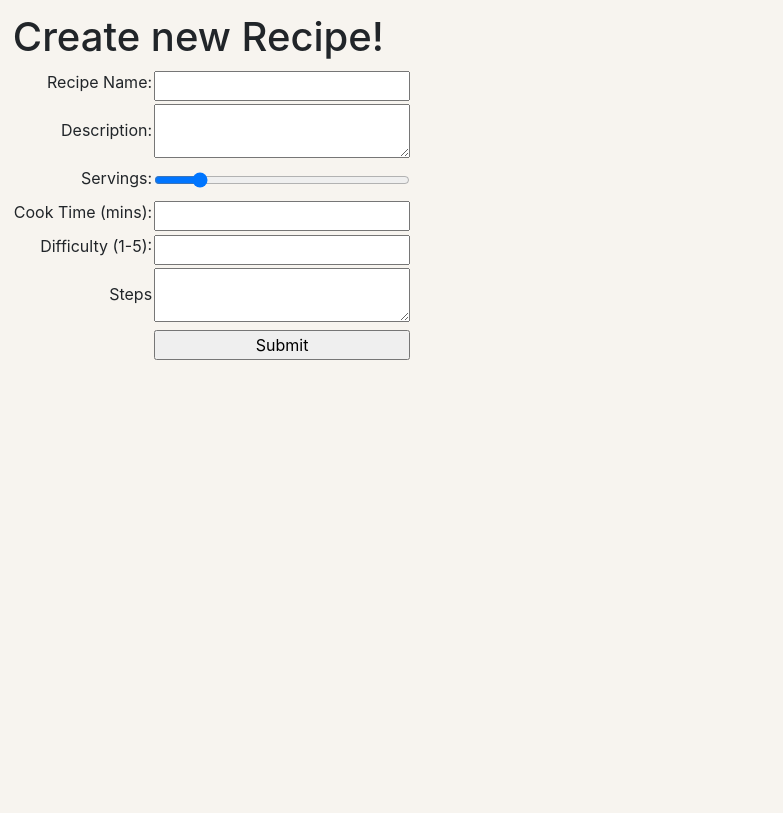
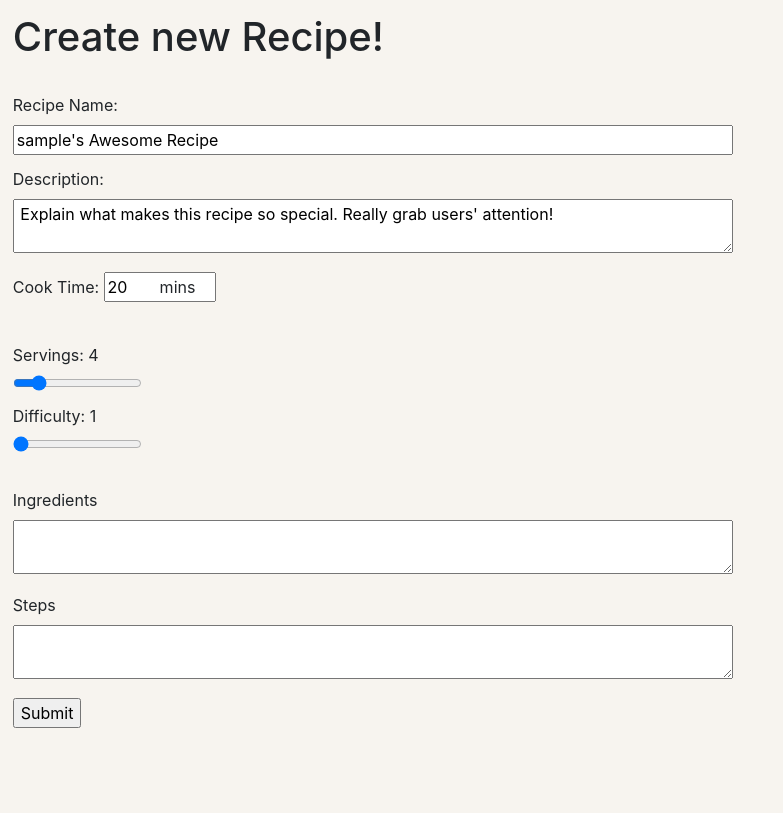
Before and after one commit to jzaia18/WormSign, a Flask app: page /createrecipe in a window 1280 px wide. Shown: the whole page, without its empty margins (0-783 px from the left). Run offline with Flask 2, Linux system fonts and the light colour scheme; the visitor is signed in with stand-in values (Sample User, id 1); some libraries are stand-ins or nearby versions.

Commit message:
Clean up recipe creation page

```diff
--- a/app.py
+++ b/app.py
@@ -15,7 +15,8 @@ app.secret_key = os.urandom(16)
 def require_login(f):
     @wraps(f)
     def inner(*args, **kwargs):
-        if 'user' not in session:
+        print('test')
+        if 'user' not in session or not session.get('user'):
             return redirect(url_for('login'))
         else:
             return f(*args, **kwargs)
@@ -52,12 +53,14 @@ def login():
             return redirect(url_for('home'))
     return render_template("login.html", error=error)
 
+
+@app.route("/createrecipe", methods=['GET', 'POST'])
 @require_login
-@app.route("/createrecipe", methods=['GET', 'POST'])
 def create_recipe():
     if request.method == 'POST':
         print(request.form)
-    return render_template("create_recipe.html")
+    return render_template("create_recipe.html", user=session.get('user'))
+
 
 @app.route("/create_account", methods=['GET', 'POST'])
 def create_account():
--- a/static/css/create_recipe.css
+++ b/static/css/create_recipe.css
@@ -1,9 +1,23 @@
-#input-table td {
-    text-align: right;
+.recipe-text-input input {
+    width: 100%;
 }
 
-input {
-    width: 100%;
+.recipe-number-input input {
+    width: 7rem;
+}
+
+.recipe-range-input input {
+    display: block;
+}
+
+.recipe-input {
+    max-width: 720px;
+    margin-bottom: 1%;
+}
+
+.input-unit {
+    margin-left: -3.5rem;
+    width: 0;
 }
 
 textarea {
--- /dev/null
+++ b/static/js/create_recipe.js
@@ -0,0 +1,9 @@
+function displayNum(e) {
+  // get label id
+  var labelId = e.target.name + "-displaynum";
+
+  $("#"+labelId)[0].innerText = e.target.value;
+}
+
+$("#Servings-input")[0].oninput = displayNum;
+$("#Difficulty-input")[0].oninput = displayNum;
--- a/templates/create_recipe.html
+++ b/templates/create_recipe.html
@@ -9,73 +9,62 @@
 {% block body %}
 <div class="create_recipe">
   <h1>Create new Recipe!</h1>
+
+  <br />
+
   <div id="createrecipe-wrapper">
     <form method="post" action="/createrecipe">
-      <table id="input-table">
-        <tr>
-          <td>
+      <div id="recipe-input-wrapper">
+
+        <div class="recipe-input recipe-text-input">
           <label for="RecipeName-input">Recipe Name:</label>
-          </td>
-          <td>
-            <input type="text" id="RecipeName-input" name="RecipeName" />
-          </td>
-        </tr>
+          <input type="text" id="RecipeName-input" name="RecipeName" value="{{user}}'s Awesome Recipe" />
+        </div>
 
-        <tr>
-          <td>
+        <div class="recipe-input recipe-text-input">
           <label for="Description-input">Description:</label>
-          </td>
-          <td>
-            <textarea id="Description-input" name="Description"> </textarea>
-          </td>
-        </tr>
+          <textarea id="Description-input" name="Description"> Explain what makes this recipe so special. Really grab users' attention! </textarea>
+        </div>
 
-        <tr>
-          <td>
+        <div class="recipe-input recipe-number-input">
+          <label for="CookTime-input">Cook Time:</label>
+          <input type="number" min="1" max="1440" value="20" id="CookTime-input" name="CookTime" /><span class="input-unit">mins</span>
+        </div>
+
+        <br />
+
+        <div class="recipe-input recipe-range-input">
           <label for="Servings-input">Servings:</label>
-          </td>
-          <td>
-            <!-- TODO: show number next to this -->
-            <span> <input type="range" min="1" max="20" value="4" id="Servings-input" name="Servings" />
-          </td>
-        </tr>
+          <label class="range-displaynum" id="Servings-displaynum">4</label>
+          <input type="range" min="1" max="20" value="4" id="Servings-input" name="Servings" />
+        </div>
 
-        <tr>
-          <td>
-            <label for="CookTime-input">Cook Time (mins):</label>
-          </td>
-          <td>
-            <input type="number" min="1" max="1440" id="CookTime-input" name="CookTime" />
-          </td>
-        </tr>
+        <div class="recipe-input recipe-range-input">
+          <label for="Difficulty-input">Difficulty:</label>
+          <label class="range-displaynum" id="Difficulty-displaynum">1</label>
+          <input type="range" min="1" max="5" value="1" id="Difficulty-input" name="Difficulty" />
+        </div>
 
-        <tr>
-          <td>
-            <label for="Difficulty-input">Difficulty (1-5):</label>
-          </td>
-          <td>
-            <input type="number" min="1" max="5" id="Difficulty-input" name="Difficulty" />
-          </td>
-        </tr>
+        <br />
 
-        <tr>
-          <td>
+        <div class="recipe-input recipe-text-input">
+          <label for="Ingredients-input">Ingredients</label>
+        <textarea id="Ingredients-input" name="Ingredients"> </textarea>
+        </div>
+
+        <div class="recipe-input recipe-text-input">
           <label for="Steps-input">Steps</label>
-          </td>
-          <td>
         <textarea id="Steps-input" name="Steps"> </textarea>
-          </td>
-        </tr>
+        </div>
 
-        <tr>
-          <td>
-          </td>
-          <td>
+        <div class="recipe-input">
           <input id="submit-button" name="submit" type="submit" />
-          </td>
-        </tr>
-      </table>
+        </div>
     </form>
   </div>
 </div>
 {% endblock %}
+
+{% block js %}
+<script src="{{ url_for('static', filename='js/create_recipe.js') }}"> </script>
+{% endblock %}
```
Lines whose indentation alone changed are shown as unchanged.
